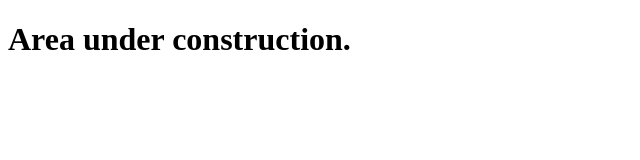
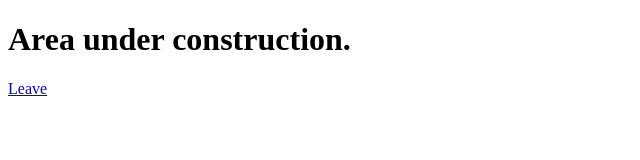
Before and after one commit to axeltdm/AxelVille, a plain HTML site: page Hotel.html in a window 1280 px wide. Shown: the full height of the page, 0-640 px from the left. Drawn offline with Linux system fonts and the light colour scheme.

Commit message:
Added leave button
I added a leave button to Hotel.html so that you're not trapped.

```diff
--- a/Hotel.html
+++ b/Hotel.html
@@ -8,5 +8,6 @@
   </head>
   <body>
     <h1>Area under construction.</h1>
+    <a href="index.html">Leave</a>
   </body>
 </html>
```
